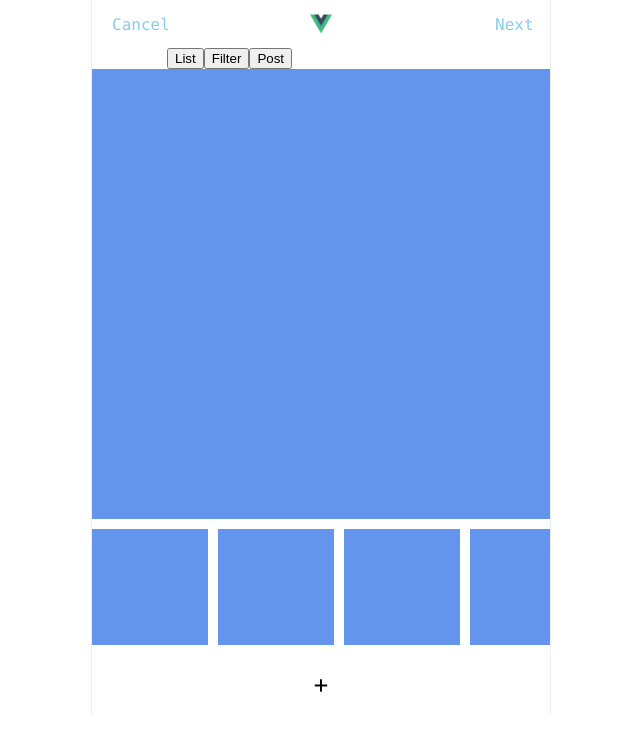
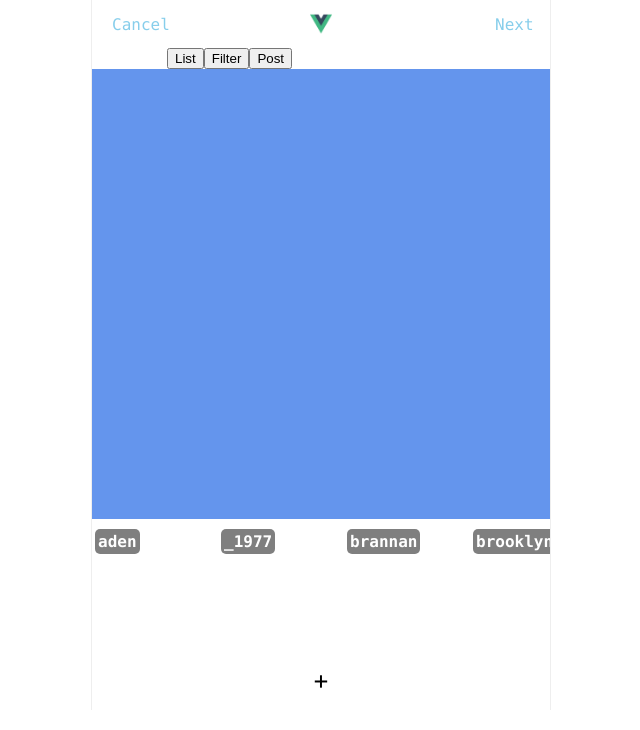
Before and after one commit to KR-AirDrop/Vue-Study, a Vue app in the folder vuestagram/: page / in a window 1280 px wide. Both pictures are taken after a click on the button "Filter". Shown: the top 730 px of the page, without its empty margins (319-959 px from the left). Built offline with nearby package versions, Linux system fonts and the light colour scheme; a small style sheet from the web is missing.

Commit message:
filterbox

```diff
--- a/vuestagram/public/index.html
+++ b/vuestagram/public/index.html
@@ -1,15 +1,26 @@
 <!DOCTYPE html>
 <html lang="">
   <head>
-    <meta charset="utf-8">
-    <meta http-equiv="X-UA-Compatible" content="IE=edge">
-    <meta name="viewport" content="width=device-width,initial-scale=1.0">
-    <link rel="icon" href="<%= BASE_URL %>favicon.ico">
+    <meta charset="utf-8" />
+    <meta http-equiv="X-UA-Compatible" content="IE=edge" />
+    <meta name="viewport" content="width=device-width,initial-scale=1.0" />
+    <link rel="icon" href="<%= BASE_URL %>favicon.ico" />
+    <link
+      rel="stylesheet"
+      href="https://cdnjs.cloudflare.com/ajax/libs/cssgram/0.1.12/cssgram.min.css"
+      integrity="sha512-kr3JaEexN5V5Br47Lbg4B548Db46ulHRGGwvyZMVjnghW1BKmqIjgEgVHV8D7V+Cbqm/VBgo3Rcbtv+mGLoWXA=="
+      crossorigin="anonymous"
+    />
+
     <title><%= htmlWebpackPlugin.options.title %></title>
   </head>
   <body>
     <noscript>
-      <strong>We're sorry but <%= htmlWebpackPlugin.options.title %> doesn't work properly without JavaScript enabled. Please enable it to continue.</strong>
+      <strong
+        >We're sorry but <%= htmlWebpackPlugin.options.title %> doesn't work
+        properly without JavaScript enabled. Please enable it to
+        continue.</strong
+      >
     </noscript>
     <div id="app"></div>
     <!-- built files will be auto injected -->
--- a/vuestagram/src/components/Container.vue
+++ b/vuestagram/src/components/Container.vue
@@ -10,11 +10,12 @@
         :style="`background-image:url(${uploadImgUrl})`"
       ></div>
       <div class="filters">
-        <div class="filter-1"></div>
-        <div class="filter-1"></div>
-        <div class="filter-1"></div>
-        <div class="filter-1"></div>
-        <div class="filter-1"></div>
+        <FilterBox
+          :uploadImgUrl="uploadImgUrl"
+          :filter="filter"
+          v-for="(filter, i) in filterData"
+          :key="i"
+        />
       </div>
     </div>
     <!-- 글작성페이지 -->
@@ -37,10 +38,44 @@ write!</textarea
 
 <script>
 import Post from "./Post.vue";
+import FilterBox from "./FilterBox.vue";
 export default {
   name: "Container",
+  data() {
+    return {
+      filterData: [
+        "aden",
+        "_1977",
+        "brannan",
+        "brooklyn",
+        "clarendon",
+        "earlybird",
+        "gingham",
+        "hudson",
+        "inkwell",
+        "kelvin",
+        "lark",
+        "lofi",
+        "maven",
+        "mayfair",
+        "moon",
+        "nashville",
+        "perpetua",
+        "reyes",
+        "rise",
+        "slumber",
+        "stinson",
+        "toaster",
+        "valencia",
+        "walden",
+        "willow",
+        "xpro2",
+      ],
+    };
+  },
   components: {
     Post,
+    FilterBox,
   },
   props: {
     vuestaData: Array,
--- /dev/null
+++ b/vuestagram/src/components/FilterBox.vue
@@ -0,0 +1,39 @@
+<template>
+  <div
+    :class="filter + ' filter-item'"
+    :style="`background-image: url(${uploadImgUrl}) `"
+  >
+    <span class="filter-name">{{ filter }}</span>
+  </div>
+</template>
+
+<script>
+export default {
+  name: "FilterBox",
+  props: {
+    uploadImgUrl: String,
+    filter: String,
+  },
+};
+</script>
+
+<style>
+.filter-item {
+  width: 110px;
+  height: 110px;
+  margin: 10px 10px 10px auto;
+  padding: 3px;
+  display: inline-block;
+  color: white;
+  background-size: cover;
+  background-position: center;
+}
+
+.filter-name {
+  color: white;
+  font-weight: bold;
+  background-color: rgba(0, 0, 0, 0.5);
+  padding: 3px;
+  border-radius: 5px;
+}
+</style>
```
